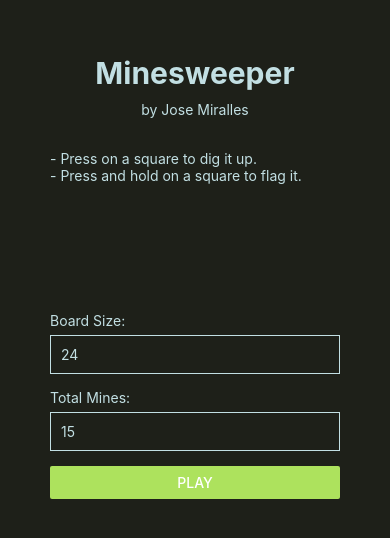
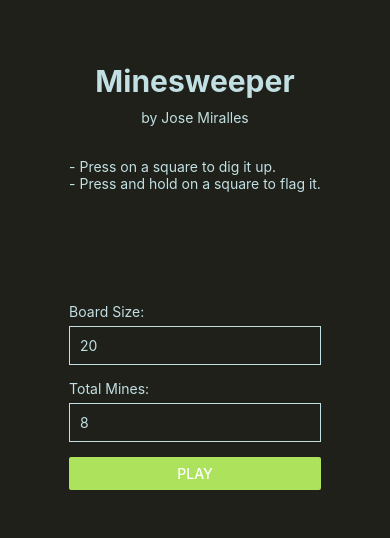
Before and after one commit to JoseMiralles/Minesweeper-React-Native, a React Native app: screen / in a window 390 px wide. Shown: the part 148-686 px from the top of the page. Built offline with nearby package versions, Linux system fonts and the light colour scheme.

Commit message:
Game now finishes when complted. Added styling changes

```diff
--- a/App.tsx
+++ b/App.tsx
@@ -13,17 +13,8 @@ const InnerApp = () => {
   let game: Game | undefined;
   if (gameParams) game = new Game(gameParams.size, gameParams.totalMines);
 
-  return (
-    <View style={styleSheet.main}>
-
-    {
-      game !== undefined ?
-        <GameBoard game={game}/>
-        : <NewGameForm />
-    }
-
-  </View>
-  );
+  if (game !== undefined) return <GameBoard game={game}/>
+  return <NewGameForm/>
 };
 
 const App = () => {
@@ -37,10 +28,7 @@ const App = () => {
 
 const styleSheet = StyleSheet.create({
   main: {
-    flexDirection: "column",
-    justifyContent: "center",
-    alignContent: "center",
-    flexGrow: 1,
+    flex: 1,
     backgroundColor: BGColors.main
   },
   text: {
--- a/components/GameBoard.tsx
+++ b/components/GameBoard.tsx
@@ -1,8 +1,7 @@
 import React, { useEffect, useState } from "react";
-import { View, StyleSheet, FlatList, Text, ScrollView, TouchableOpacity, Vibration, SafeAreaView, ViewStyle, TextStyle } from "react-native";
-import { useSetRecoilState } from "recoil";
+import { View, StyleSheet, FlatList, Text, TouchableOpacity, Vibration, SafeAreaView, ViewStyle, TextStyle, LayoutChangeEvent } from "react-native";
 import Game from "../game/Game";
-import { appStyles, BGColors, FGColors } from "./styles";
+import { BGColors, FGColors } from "./styles";
 import * as Haptics from "expo-haptics";
 import GameEndedComponent from "./GameEndedComponent";
 import { ISquare } from "../game/Board";
@@ -20,7 +19,6 @@ const GameBoard = ({game}: IParams) => {
 
     const onPress = ([row, col]: [number, number]) => {
         return () => {
-
             if (game.board.grid[row][col].mine)
                 Vibration.vibrate(3000);
             else if (game.board.grid[row][col].number === 0)
@@ -42,7 +40,8 @@ const GameBoard = ({game}: IParams) => {
     const content = (
         <>
             <FlatList
-                style={styles.board}
+                contentContainerStyle={styles.board}
+                style={styles.flatList}
                 data={game.board.grid.flat()}
                 numColumns={game.size}
                 columnWrapperStyle={{ flexWrap: "nowrap" }}
@@ -73,18 +72,13 @@ const GameBoard = ({game}: IParams) => {
         </>
     );
 
-    if (gameEnded)
-        return (
-            <SafeAreaView style={styles.main}>
-                {content}
-                <GameEndedComponent gameState={game.gameStatus()} />
-            </SafeAreaView>
-        );
-
     return (
-        <View style={styles.main}>
-            {content}
-        </View>
+        <SafeAreaView
+            style={styles.main}
+        >
+            { content }
+            { gameEnded && <GameEndedComponent gameState={game.gameStatus()} /> }
+        </SafeAreaView>
     );
 };
 
@@ -132,13 +126,22 @@ const getTextAndStyle =(
     };
 };
 
+//#region Styling
+
 const styles = StyleSheet.create({
     main: {
         flex: 1,
-        alignItems: "center"
+        // flexGrow: 1,
+        flexDirection: "column",
+        alignItems: "center",
+        justifyContent: "center",
+        backgroundColor: "black"
     },
-    board: { // Flatlist
-        padding: 100
+    flatList: {
+    },
+    board: { // Flatlist content
+        flexGrow: 1,
+        justifyContent: "center"
     },
     square: {
         width: 35,
@@ -197,4 +200,6 @@ const squareTextStyles = StyleSheet.create({
     default: {}
 });
 
+//#endregion
+
 export default GameBoard;
--- a/components/NewGameForm.tsx
+++ b/components/NewGameForm.tsx
@@ -1,5 +1,5 @@
 import React, { useState } from "react";
-import { TextInput, View, Text, Button, StyleSheet, KeyboardAvoidingView } from "react-native";
+import { TextInput, View, Text, Button, StyleSheet, KeyboardAvoidingView, SafeAreaView } from "react-native";
 import { useSetRecoilState } from "recoil";
 import Game from "../game/Game";
 import { gameParamsState } from "../state";
@@ -7,8 +7,8 @@ import { BGColors, FGColors, appStyles } from "./styles";
 
 const NewGameForm = () => {
 
-    const [size, setSize] = useState(24);
-    const [totalMines, setTotalMines] = useState(15);
+    const [size, setSize] = useState(20);
+    const [totalMines, setTotalMines] = useState(8);
     const [errors, setErrors] = useState<string[]>([]);
 
     const setGameParams = useSetRecoilState(gameParamsState);
@@ -22,8 +22,9 @@ const NewGameForm = () => {
     };
 
     return (
+        <SafeAreaView style={styles.main}>
             <KeyboardAvoidingView
-            style={styles.main}
+                style={styles.innerMain}
                 behavior="padding"
                 enabled
             >
@@ -43,7 +44,7 @@ const NewGameForm = () => {
 
                 <View style={styles.form}>
                     <View>
-                    {errors.map((e,i) => (<Text style={styles.error} key={i}>{e}</Text>))}
+                        {errors.map((e, i) => (<Text style={styles.error} key={i}>{e}</Text>))}
                     </View>
 
                     <Text style={styles.label}>Board Size:</Text>
@@ -51,14 +52,14 @@ const NewGameForm = () => {
                         keyboardType="numeric"
                         style={styles.TextInput}
                         value={size.toString()}
-                    onChangeText={(e)=>{setSize((e as unknown as number))}}/>
+                        onChangeText={(e) => { setSize((e as unknown as number)) }} />
 
                     <Text style={styles.label}>Total Mines:</Text>
                     <TextInput
                         keyboardType="numeric"
                         style={styles.TextInput}
                         value={totalMines.toString()}
-                    onChangeText={(e)=>{setTotalMines((e as unknown as number))}}
+                        onChangeText={(e) => { setTotalMines((e as unknown as number)) }}
                     />
                     <Button
                         color={styles.button.color}
@@ -67,17 +68,22 @@ const NewGameForm = () => {
                     />
                 </View>
             </KeyboardAvoidingView>
+        </SafeAreaView>
     );
 }
 
 const styles = StyleSheet.create({
     main: {
-        margin: 25,
         padding: 25,
         flexDirection: "column",
+        justifyContent: "space-evenly",
+        alignItems: "center",
         flexGrow: 1,
-        justifyContent: "space-around",
-        alignContent: "center",
+        backgroundColor: BGColors.main
+    },
+    innerMain: {
+        flex: 1,
+        justifyContent: "space-evenly",
         maxHeight: 600
     },
     form: {
--- a/game/Board.ts
+++ b/game/Board.ts
@@ -15,15 +15,15 @@ export default class Board {
     public completed = false;
     public grid: ISquare[][] = [];
 
-    private openedSquares = 0;
-    private goalSquares;
+    private totalSquaresRevealed = 0;
+    private goalSquaresRevealed;
 
     constructor (
         private size: number,
         private totalMines: number
     ) {
         if ((size * size) < totalMines) throw new Error("Too many mines!");
-        this.goalSquares = (size * size) - totalMines;
+        this.goalSquaresRevealed = (size * size) - totalMines;
         this.generateGrid();
     }
 
@@ -60,6 +60,8 @@ export default class Board {
                 return;
             }
 
+            this.totalSquaresRevealed ++;
+
             /**
              * Check if this is a "zero" square.
              * If it is, reveal the island of "zeroes" connected to
@@ -68,7 +70,6 @@ export default class Board {
             if (square.number === 0) {
 
                 const que: ISquare[] = [square];
-                const edges: ISquare[] = [];
                 const XYtransforms = [
                     {x:0, y:-1},
                     {x:0, y:1},
@@ -107,22 +108,24 @@ export default class Board {
                                 ) {
                                     que.unshift(this.grid[x + pos.x][y + pos.y]);
                                     this.grid[x + pos.x][y + pos.y].status = "REVEALED";
+                                    this.totalSquaresRevealed ++;
                                 }
 
                                 /**
-                                 * Add neighboring non-zeroes to the edge list.
+                                 * Reveal diogonally nighboring non-seroes (edges).
                                  */
                                 if (
                                     this.grid[x + pos.x][y + pos.y].status !== "REVEALED" &&
                                     this.grid[x + pos.x][y + pos.y].number !== 0
                                 ) {
-                                    edges.push(this.grid[x + pos.x][y + pos.y]);
+                                    this.grid[x + pos.x][y + pos.y].status = "REVEALED";
+                                    this.totalSquaresRevealed ++;
                                 }
                             }
                         });
 
                         /**
-                         * Add diagonal edges to the edges list.
+                         * reveal diagonal edges.
                          */
                         diagonalTransforms.forEach(pos => {
                             if (
@@ -131,15 +134,16 @@ export default class Board {
                                 this.grid[x + pos.x][y + pos.y].status !== "REVEALED" &&
                                 this.grid[x + pos.x][y + pos.y].number !== 0
                             ) {
-                                edges.push(this.grid[x + pos.x][y + pos.y]);
+                                this.grid[x + pos.x][y + pos.y].status = "REVEALED";
+                                this.totalSquaresRevealed ++;
                             }
                         });
                     }
                 }
+            }
 
-                /** Reveal all of the edges. */
-                edges.forEach(e => e.status = "REVEALED");
-            }
+            if (this.totalSquaresRevealed === this.goalSquaresRevealed) this.completed = true;
+            console.table({GOAL: this.goalSquaresRevealed, CURRENT: this.totalSquaresRevealed});
         }
     }
 
```
Lines whose indentation alone changed are shown as unchanged.
